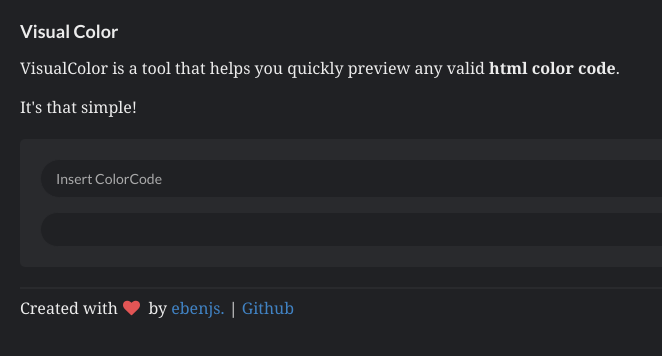
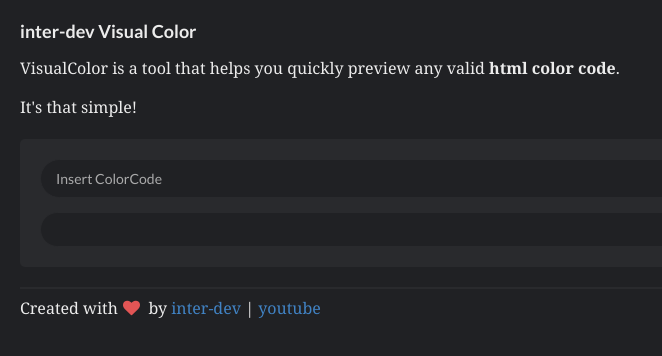
Before and after one commit to powercore649/VisualColor, a browser extension: page src/index.html in a window 1280 px wide. Shown: the whole page, without its empty margins (0-662 px from the left). Drawn offline with nearby package versions, Linux system fonts and the light colour scheme.

Commit message:
Update index.html

```diff
--- a/src/index.html
+++ b/src/index.html
@@ -16,7 +16,7 @@
     <div class="ui grid" bis_skin_checked="1">
         <div class="wide column">
             <div class="ui " bis_skin_checked="1">
-                <h3>Visual Color</h1>
+                <h3>inter-dev Visual Color</h1>
 
                     <div class="ui column" bis_skin_checked="1">
                         <p>
@@ -40,7 +40,7 @@
                         </form>
                     </div>
                     <hr />
-                    <p>Created with <i class="heart icon"></i> by <a href="https://www.linkedin.com/in/ebenezer-nikabou-aa357b148/">ebenjs.</a> | <a href="https://github.com/ebenjs/VisualColor.git">Github</a> </p>
+                    <p>Created with <i class="heart icon"></i> by <a href="https://youtube.com/@interdevalpha?si=uAKbQQso4W-lkIq6">inter-dev</a> | <a href="https://youtube.com/@interdevalpha?si=uAKbQQso4W-lkIq6">youtube</a> </p>
             </div>
         </div>
     </div>
```
